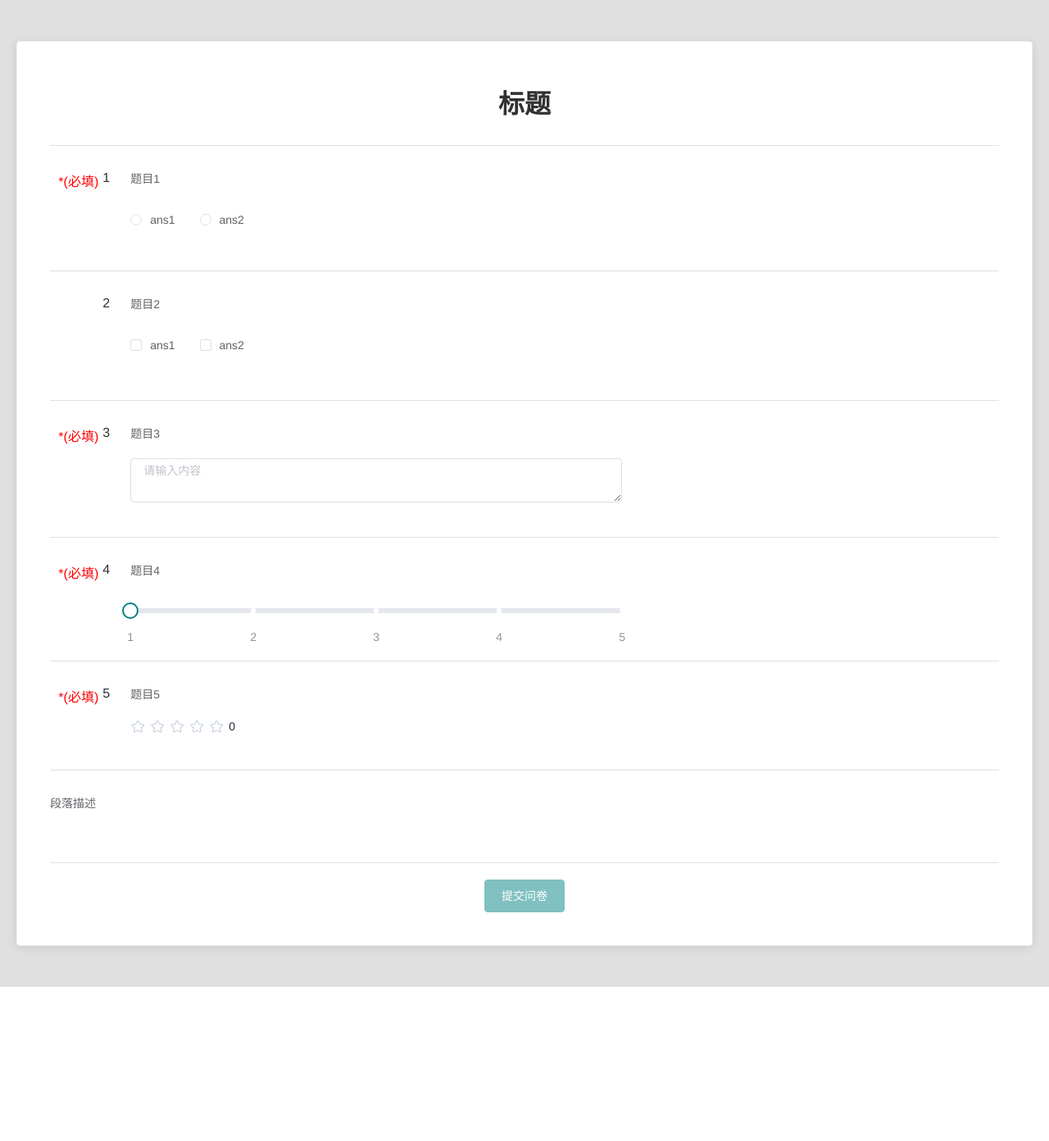
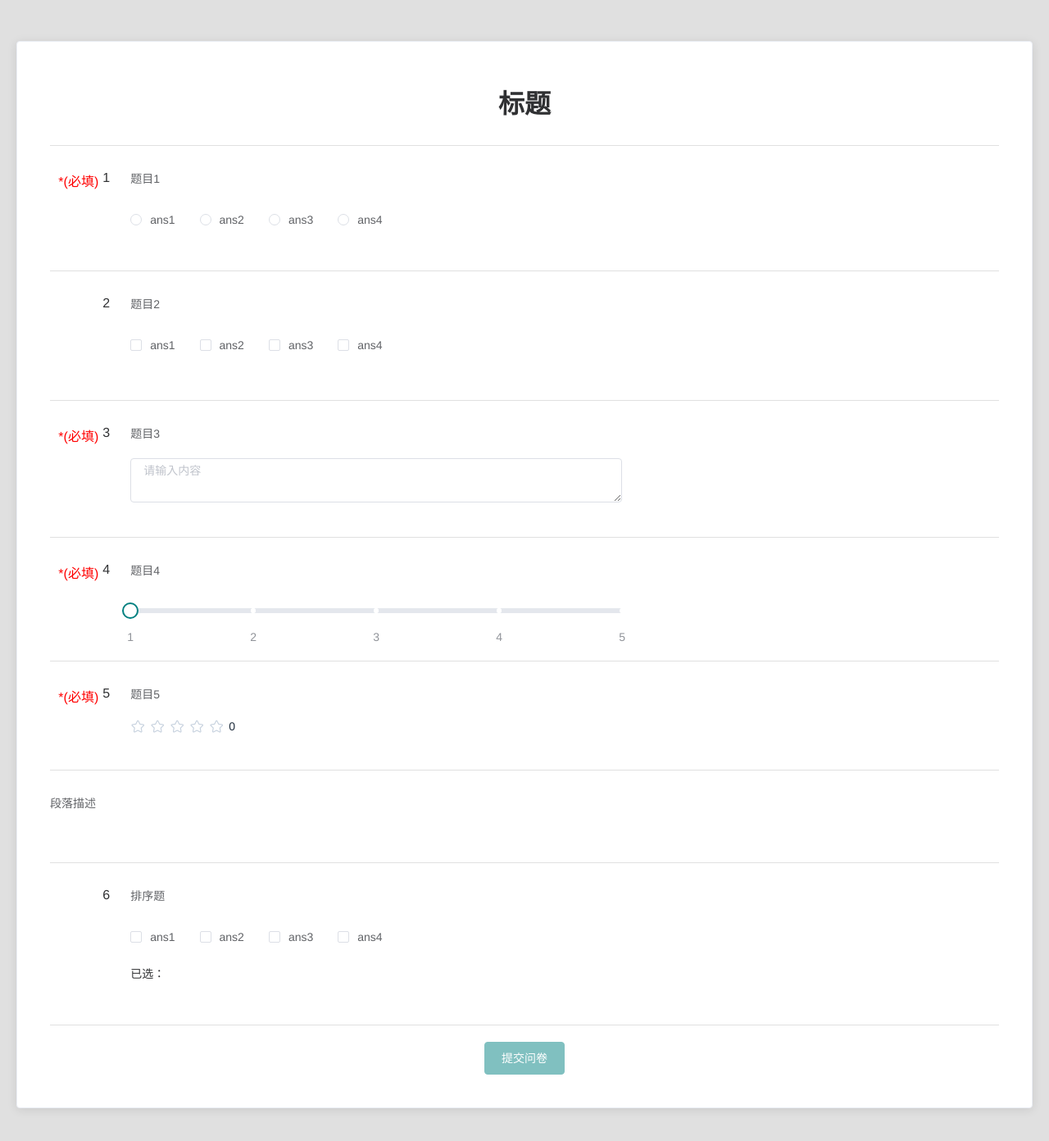
Before and after one commit to HuIsKelvin/survey-analysis-frontend, a Vue app: page /survey in a window 1280 px wide. Shown: the top 1392 px of the page at 82% size. Before the commit the page ends 1204 px from the top, so only its background shows below. Built offline with nearby package versions, Linux system fonts and the light colour scheme; what v-charts would draw is missing.

Commit message:
add: 新增问卷填写-排序题

```diff
--- a/src/components/questionSurvey/DynamicQuestion.vue
+++ b/src/components/questionSurvey/DynamicQuestion.vue
@@ -30,6 +30,9 @@
           <div v-if="setting.type === 'rate'">
             <rate-question :setting="setting"></rate-question>
           </div>
+          <div v-if="setting.type === 'sort'">
+            <sort-question :setting="setting"></sort-question>
+          </div>
           <div v-if="setting.type === 'description'">
             <!-- <description-holder :setting="setting"></description-holder> -->
           </div>
@@ -51,6 +54,7 @@ export default {
     "text-input": () => import("./TextInput"), // 多选题
     "scale-question": () => import("./ScaleQuestion"),  // 量表题
     "rate-question": () => import("./RateQuestion"),  // 评分题
+    "sort-question": () => import("./SortQuestion"),  // 排序题
     "description-holder": () => import("./DescriptionPlaceholder"), // 段落描述
   },
   data() {
--- a/src/components/questionSurvey/MultibleChioce.vue
+++ b/src/components/questionSurvey/MultibleChioce.vue
@@ -3,7 +3,7 @@
     <div class="content">
       <el-checkbox-group
         v-model="checkBox"
-        @change="handleCheckedOptionsChange">
+        @change="handleCheckedChange">
         <el-checkbox
           v-for="(option, index) in options"
           :key="index"
@@ -30,18 +30,10 @@ export default {
   computed: {
     options() {
       return this.setting.content.options;
-    },
-    // checkBox: {
-    //   get() {
-    //     return this.$store.state.survey.answerSheet[this.setting.index-1]["content"];
-    //   },
-    //   set(val) {
-    //     console.log(val)
-    //   }
-    // }
+    }
   },
   methods: {
-    handleCheckedOptionsChange(val) {
+    handleCheckedChange(val) {
       // value 应该为已选中选项的数组
       this.checkBox = val;
       this.updateValue({
--- a/src/components/questionSurvey/SortQuestion.vue
+++ b/src/components/questionSurvey/SortQuestion.vue
@@ -1,17 +1,70 @@
 <template>
   <div id="sort-question">
-
+    <div class="content">
+      <el-checkbox-group
+        v-model="checkBox"
+        @change="handleCheckedChange">
+        <el-checkbox
+          v-for="(option, index) in options"
+          :key="index"
+          :label="index+1">{{option}}
+        </el-checkbox>
+      </el-checkbox-group>
+    </div>
+    <div class="sort-result">
+      <p>已选：</p>
+      <ol class="result-list">
+        <li
+          class="result-item"
+          v-for="(checkedIndex, index) in checkBox"
+          :key="index">
+          {{ options[checkedIndex - 1] }}
+        </li>
+      </ol>
+    </div>
   </div>
 </template>
 
 <script>
+import { mapActions } from "vuex"
+
 export default {
-  name: "SortQuestion"
+  name: "SortQuestion",
+  props: {
+    setting: Object
+  },
+  data() {
+    return {
+      checkBox: []
+    }
+  },
+  computed: {
+    options() {
+      return this.setting.content.options;
+    }
+  },
+  methods: {
+    handleCheckedChange(val) {
+      // value 应该为已选中选项的数组
+      this.checkBox = val;
+      this.updateValue({
+        qindex: this.setting.index,
+        value: val
+      })
+    },
+    ...mapActions("survey", {
+      "updateValue": "updateValue"
+    })
+  }
 }
 </script>
 
 <style lang="scss" scoped>
 #sort-question {
-
+  .sort-result {
+    ol {
+      list-style-position: outside
+    }
+  }
 }
 </style>
--- a/src/store/modules/survey.js
+++ b/src/store/modules/survey.js
@@ -18,7 +18,7 @@ export default {
         title: "题目1",
         isRequired: true,
         content: {
-          options: ["ans1", "ans2"]
+          options: ["ans1", "ans2", "ans3", "ans4"]
         },
         jumpLogic: {
           0: 3,
@@ -31,7 +31,7 @@ export default {
         title: "题目2",
         isRequired: false,
         content: {
-          options: ["ans1", "ans2"]
+          options: ["ans1", "ans2", "ans3", "ans4"]
         }
       },
       {
@@ -65,6 +65,15 @@ export default {
         type: "description",
         index: 0,
         title: "段落描述"
+      },
+      {
+        type: "sort",
+        index: 6,
+        isRequired: false,
+        title: "排序题",
+        content: {
+          options: ["ans1", "ans2", "ans3", "ans4"]
+        }
       }
     ],
     answerSheet: []
```
